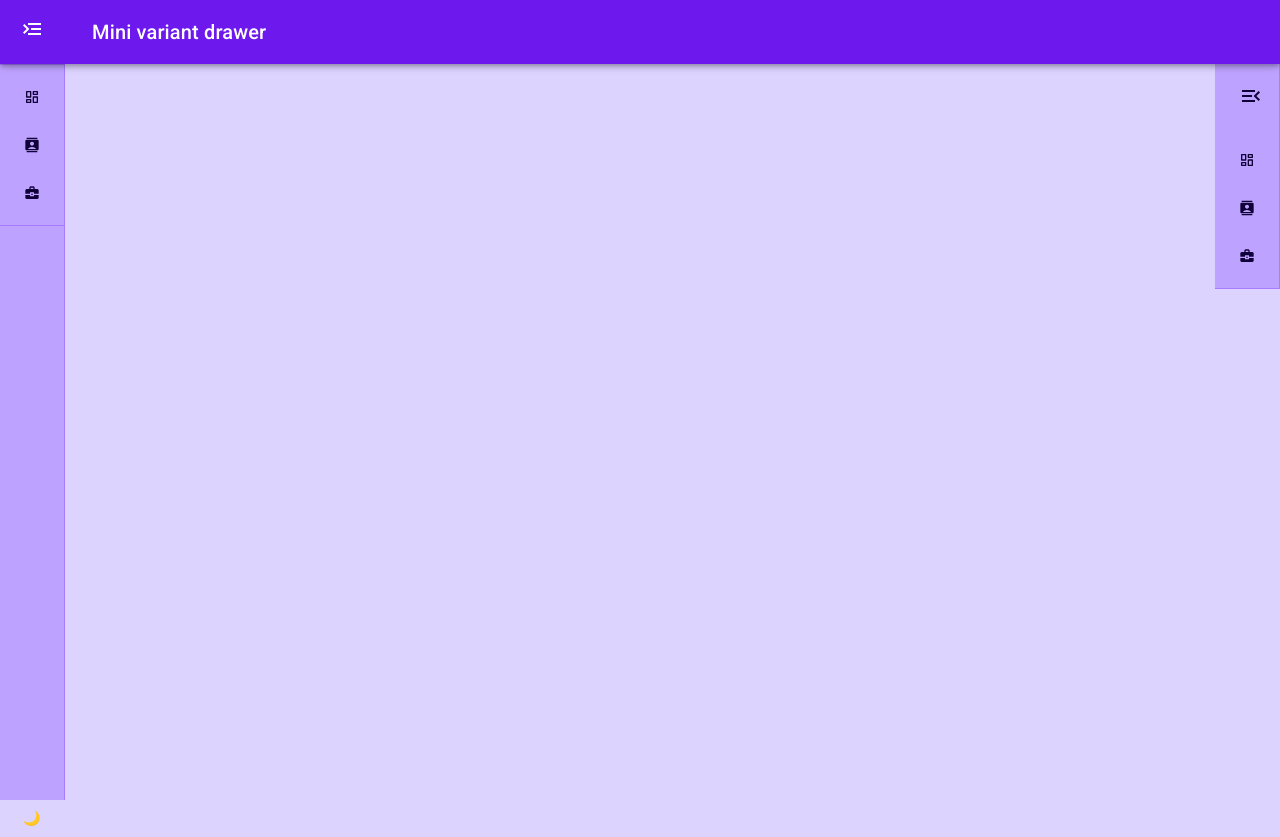
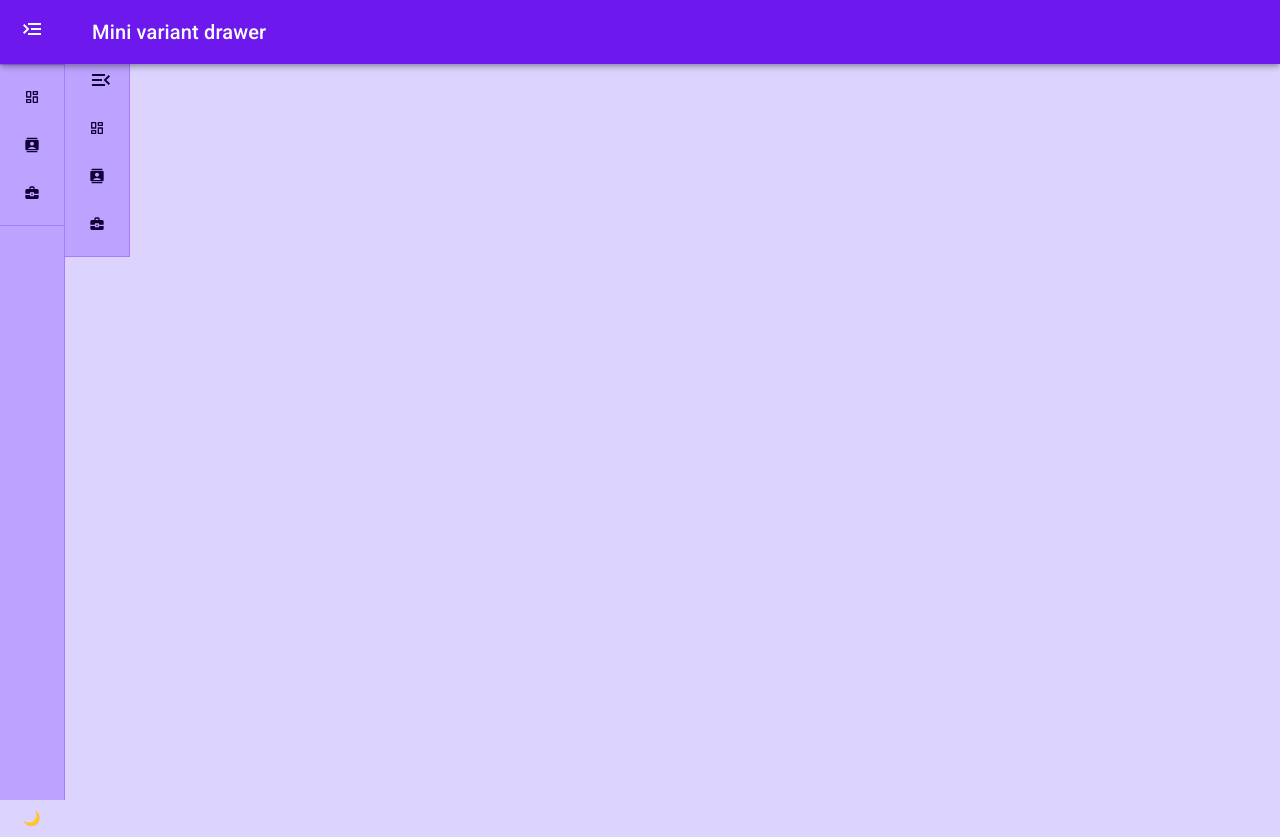
Before and after one commit to alelex10/frontend-CRM, a Next.js app: page /dashboard in a window 1280 px wide. Built offline with nearby package versions, Linux system fonts and the light colour scheme; what @mui/material-nextjs would draw is missing.

Commit message:
feat: Update dashboard layout and page content
- Refactor aside-bar and drawer-aside-bar components.
- Update companis and contacts page content.
- Adjust container and main component styling in dashboard layout.

```diff
--- a/src/app/dashboard/(pages)/companis/page.tsx
+++ b/src/app/dashboard/(pages)/companis/page.tsx
@@ -1,4 +1,4 @@
 const page = () => {
-	return <div>asdsad</div>;
+	return <div>companis</div>;
 };
 export default page;
--- a/src/app/dashboard/(pages)/contacts/page.tsx
+++ b/src/app/dashboard/(pages)/contacts/page.tsx
@@ -1,4 +1,4 @@
 const page = () => {
-	return <div>asdsad</div>;
+	return <div>contacts</div>;
 };
 export default page;
--- a/src/app/dashboard/components/aside-bar/aside-bar.tsx
+++ b/src/app/dashboard/components/aside-bar/aside-bar.tsx
@@ -42,7 +42,6 @@ export default function AsideBar({ children, listMenuItems }: DrawerProps) {
 
 			<AppBar open={open} handleDrawerOpen={handleDrawerOpen} />
 			<DrawerAsideBar listIntems={listMenuItems} open={open} setOpen={setOpen} />
-
 			<Box>
 				<DrawerHeader />
 				{children}
--- a/src/app/dashboard/components/aside-bar/drawer-aside-bar/drawer-aside-bar.tsx
+++ b/src/app/dashboard/components/aside-bar/drawer-aside-bar/drawer-aside-bar.tsx
@@ -17,26 +17,27 @@ interface DrawerProps {
 	listIntems?: ListMenuItem[];
 	open: boolean;
 	setOpen: Dispatch<SetStateAction<boolean>>;
+	variant?: "secondary";
 }
 
-export const DrawerAsideBar = ({ children, position = "fixed", listIntems, open, setOpen }: DrawerProps) => {
+export const DrawerAsideBar = ({ children, position = "fixed", listIntems, open, setOpen, variant }: DrawerProps) => {
 	const handleDrawerClose = () => setOpen(false);
 	const handleDrawerOpen = () => setOpen(true);
 
-	const isSticky = position === "sticky";
+	const isSecondary = variant === "secondary";
+
 	return (
-		<>
+		<Box sx={{ display: "flex" }}>
 			<Drawer
 				variant="permanent"
 				open={open}
 				sx={{
 					"& .MuiDrawer-paper": {
-						minHeight: "100%",
 						position: position,
 					},
 				}}
 			>
-				<DrawerHeader sx={{ minHeight: { sm: isSticky ? "32px" : "64px" } }}>
+				<DrawerHeader sx={{ minHeight: { sm: isSecondary ? "32px" : "64px" } }}>
 					<IconButton sx={{ padding: "0 8px" }} color="inherit" onClick={open ? handleDrawerClose : handleDrawerOpen}>
 						<Iconify icon="material-symbols:menu-open" />
 					</IconButton>
@@ -56,10 +57,9 @@ export const DrawerAsideBar = ({ children, position = "fixed", listIntems, open,
 				</List>
 				<Divider />
 			</Drawer>
-			<Box sx={{ flexGrow: 1, height: "100%", position: "relative", overflow: "auto" }}>
-
+			<Box component="main" sx={{ flexGrow: 1, p: isSecondary ? 3 : 0 }}>
 				{children}
 			</Box>
-		</>
+		</Box>
 	);
 };
--- a/src/app/dashboard/layout.tsx
+++ b/src/app/dashboard/layout.tsx
@@ -39,15 +39,16 @@ const DashboardLayout = ({ children }: Props) => {
 
 	return (
 		<>
-			<Container
-				maxWidth={false}
-				disableGutters
-				component="main"
-				sx={{ minHeight: "100vh", overflow: "hidden", position: "relative" }}
-			>
+			<Container maxWidth={false} disableGutters component="main" sx={{ minHeight: "100vh" }}>
 				{isLarge ? (
 					<AsideBar listMenuItems={LIST_MENU_ITEMS}>
-						<DrawerAsideBar position="static" listIntems={LIST_MENU_ITEMS} open={open} setOpen={setOpen}>
+						<DrawerAsideBar
+							variant="secondary"
+							position="static"
+							listIntems={LIST_MENU_ITEMS}
+							open={open}
+							setOpen={setOpen}
+						>
 							{children}
 						</DrawerAsideBar>
 					</AsideBar>
```
